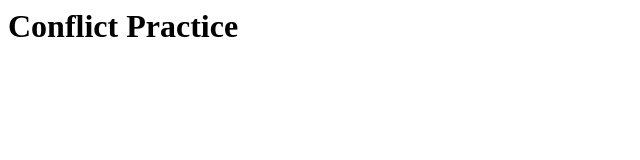
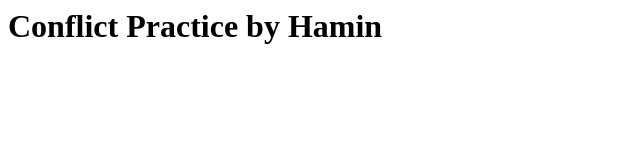
Before and after one commit to haminee01/git-test, a plain HTML site: page git_test/index.html in a window 1280 px wide. Shown: the whole page, without its empty margins (0-640 px from the left). Drawn offline with Linux system fonts and the light colour scheme.

Commit message:
Conflict Practice by Hamin

```diff
--- a/git_test/index.html
+++ b/git_test/index.html
@@ -1,5 +1,5 @@
 <html>
   <body>
-    <h1>Conflict Practice</h1>
+    <h1>Conflict Practice by Hamin</h1>
   </body>
 </html>
```
